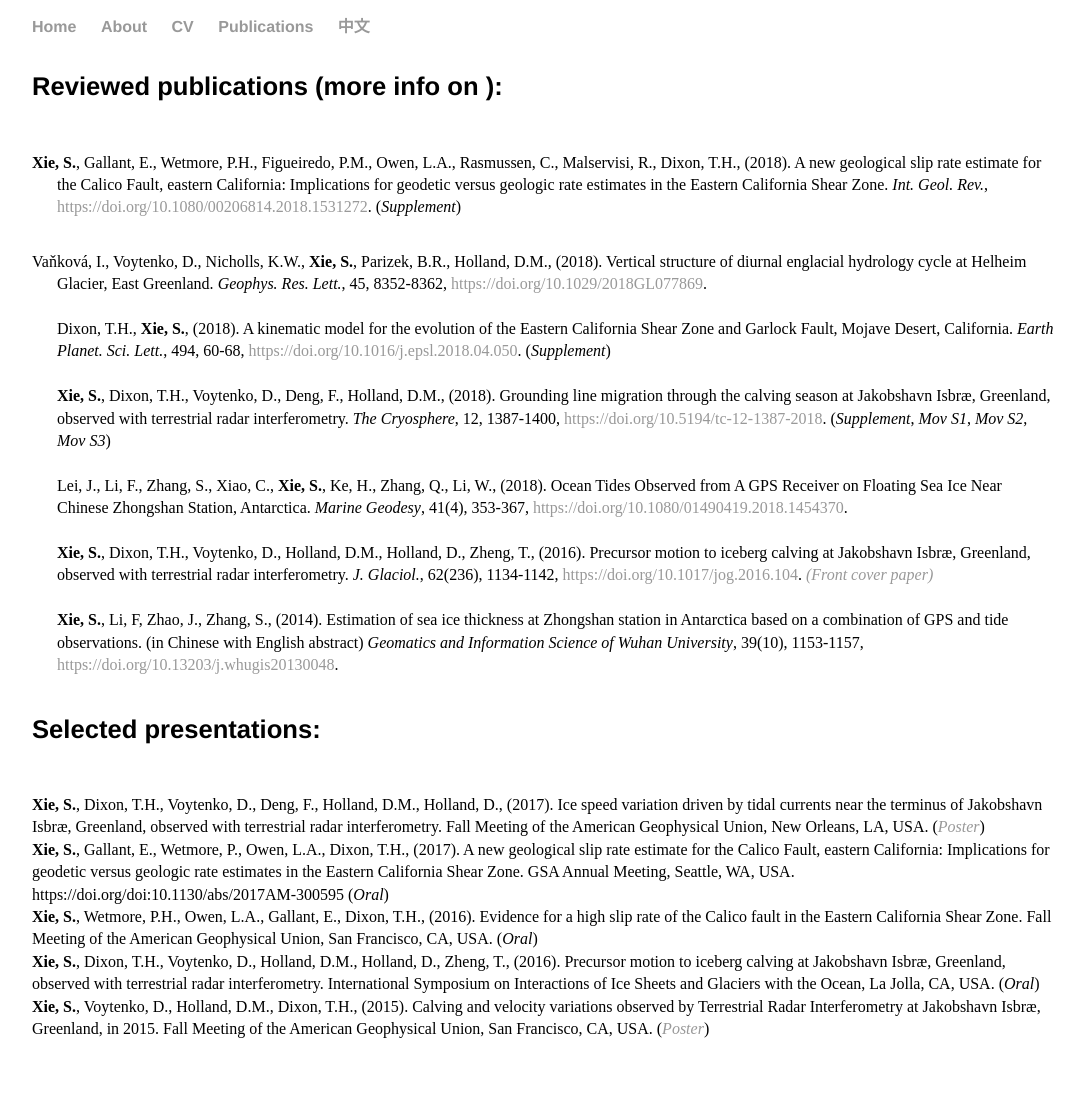
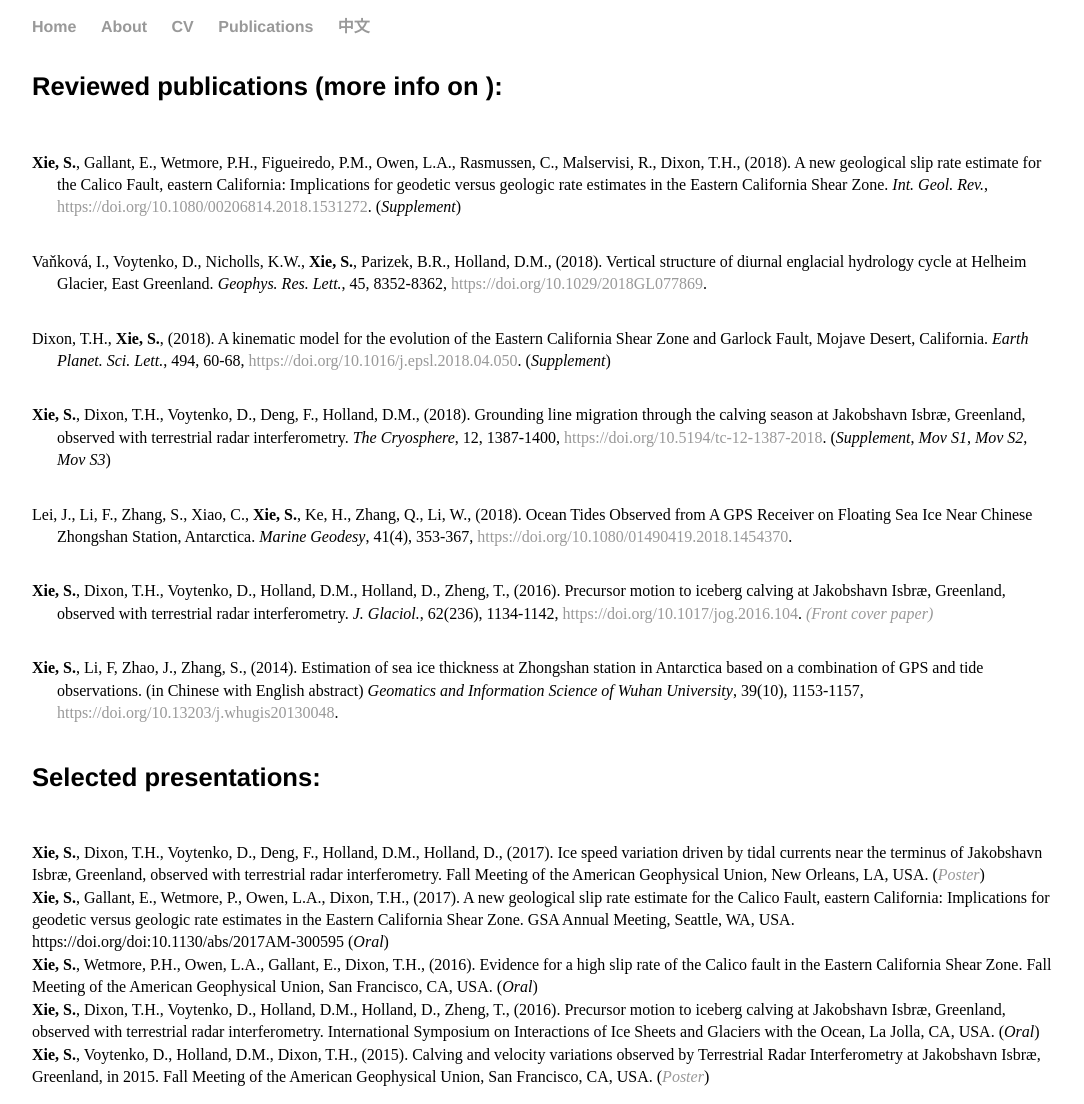
Before and after one commit to suruixie/suruixie.github.io, a Jekyll site: the page built from publications/index.html, in a window 1280 px wide. Shown: the whole page, without its empty margins (96-1180 px from the left). Built offline with Jekyll 4.4.1, drawn with Linux system fonts in a browser that asks for light colours; a style sheet for code colours, icons or effects is not loaded; before the commit the page ends 1056 px from its top, so only the background shows below that.

Commit message:
Update index.html

```diff
--- a/publications/index.html
+++ b/publications/index.html
@@ -10,15 +10,20 @@ title: Surui's publications
 	</p>
 	<p class="publist" style="font-size:1.0em;">
 		Vaňková, I., Voytenko, D., Nicholls, K.W., <strong>Xie, S.</strong>, Parizek, B.R., Holland, D.M., (2018). Vertical structure of diurnal englacial hydrology cycle at Helheim Glacier, East Greenland. <em>Geophys. Res. Lett.</em>, 45, 8352-8362, <a href="https://doi.org/10.1029/2018GL077869">https://doi.org/10.1029/2018GL077869</a>. <br>
-		<br style="line-height:0.1em">
-		Dixon, T.H., <strong>Xie, S.</strong>, (2018). A kinematic model for the evolution of the Eastern California Shear Zone and Garlock Fault, Mojave Desert, California. <em>Earth Planet. Sci. Lett.</em>, 494, 60-68, <a href="https://doi.org/10.1016/j.epsl.2018.04.050">https://doi.org/10.1016/j.epsl.2018.04.050</a>. (<em><a href="../files/2018/Dixon&Xie_2018_EPSL_supp.pdf" style="color:#000000;">Supplement</a></em>)<br>
-		<br style="line-height:0.1em">
+	</p>
+	<p class="publist" style="font-size:1.0em;">
+	        Dixon, T.H., <strong>Xie, S.</strong>, (2018). A kinematic model for the evolution of the Eastern California Shear Zone and Garlock Fault, Mojave Desert, California. <em>Earth Planet. Sci. Lett.</em>, 494, 60-68, <a href="https://doi.org/10.1016/j.epsl.2018.04.050">https://doi.org/10.1016/j.epsl.2018.04.050</a>. (<em><a href="../files/2018/Dixon&Xie_2018_EPSL_supp.pdf" style="color:#000000;">Supplement</a></em>)
+	</p>
+	<p class="publist" style="font-size:1.0em;">
 		<strong>Xie, S.</strong>, Dixon, T.H., Voytenko, D., Deng, F., Holland, D.M., (2018). Grounding line migration through the calving season at Jakobshavn Isbræ, Greenland, observed with terrestrial radar interferometry. <em>The Cryosphere</em>, 12, 1387-1400, <a href="https://doi.org/10.5194/tc-12-1387-2018">https://doi.org/10.5194/tc-12-1387-2018</a>. (<em><a href="../files/2018/Xie_2018_TC_supp.pdf" style="color:#000000;">Supplement</a></em>, <em><a href="../files/2018/Xie18_movS1_2012.mp4" style="color:#000000;"> Mov S1</a></em>, <em><a href="../files/2018/Xie18_movS2_2015.mp4" style="color:#000000;"> Mov S2</a></em>, <em><a href="../files/2018/Xie18_movS3_2016.mp4" style="color:#000000;"> Mov S3</a></em>) <br>
-		<br style="line-height:0.1em">
+	</p>
+	<p class="publist" style="font-size:1.0em;">
 		Lei, J., Li, F., Zhang, S., Xiao, C., <strong>Xie, S.</strong>, Ke, H., Zhang, Q., Li, W., (2018). Ocean Tides Observed from A GPS Receiver on Floating Sea Ice Near Chinese Zhongshan Station, Antarctica. <em>Marine Geodesy</em>, 41(4), 353-367, <a href="https://doi.org/10.1080/01490419.2018.1454370">https://doi.org/10.1080/01490419.2018.1454370</a>.  <br>
-		<br style="line-height:0.1em">
+	</p>
+	<p class="publist" style="font-size:1.0em;">
 		<strong>Xie, S.</strong>, Dixon, T.H., Voytenko, D., Holland, D.M., Holland, D., Zheng, T., (2016). Precursor motion to iceberg calving at Jakobshavn Isbræ, Greenland, observed with terrestrial radar interferometry. <em>J. Glaciol.</em>, 62(236), 1134-1142, <a href="https://doi.org/10.1017/jog.2016.104">https://doi.org/10.1017/jog.2016.104</a>. <em><a href="https://doi.org/10.1017/jog.2016.123"> (Front cover paper)</a></em> <br>
-		<br style="line-height:0.1em">
+	</p>
+	<p class="publist" style="font-size:1.0em;">
 	        <strong>Xie, S.</strong>, Li, F, Zhao, J., Zhang, S., (2014). Estimation of sea ice thickness at Zhongshan station in Antarctica based on a combination of GPS and tide observations. (in Chinese with English abstract) <em>Geomatics and Information Science of Wuhan University</em>, 39(10), 1153-1157, <a href="http://ch.whu.edu.cn/CN/abstract/abstract3086.shtml">https://doi.org/10.13203/j.whugis20130048</a>.  <br>
 		<br style="line-height:1.2em">
 	</p>
```
